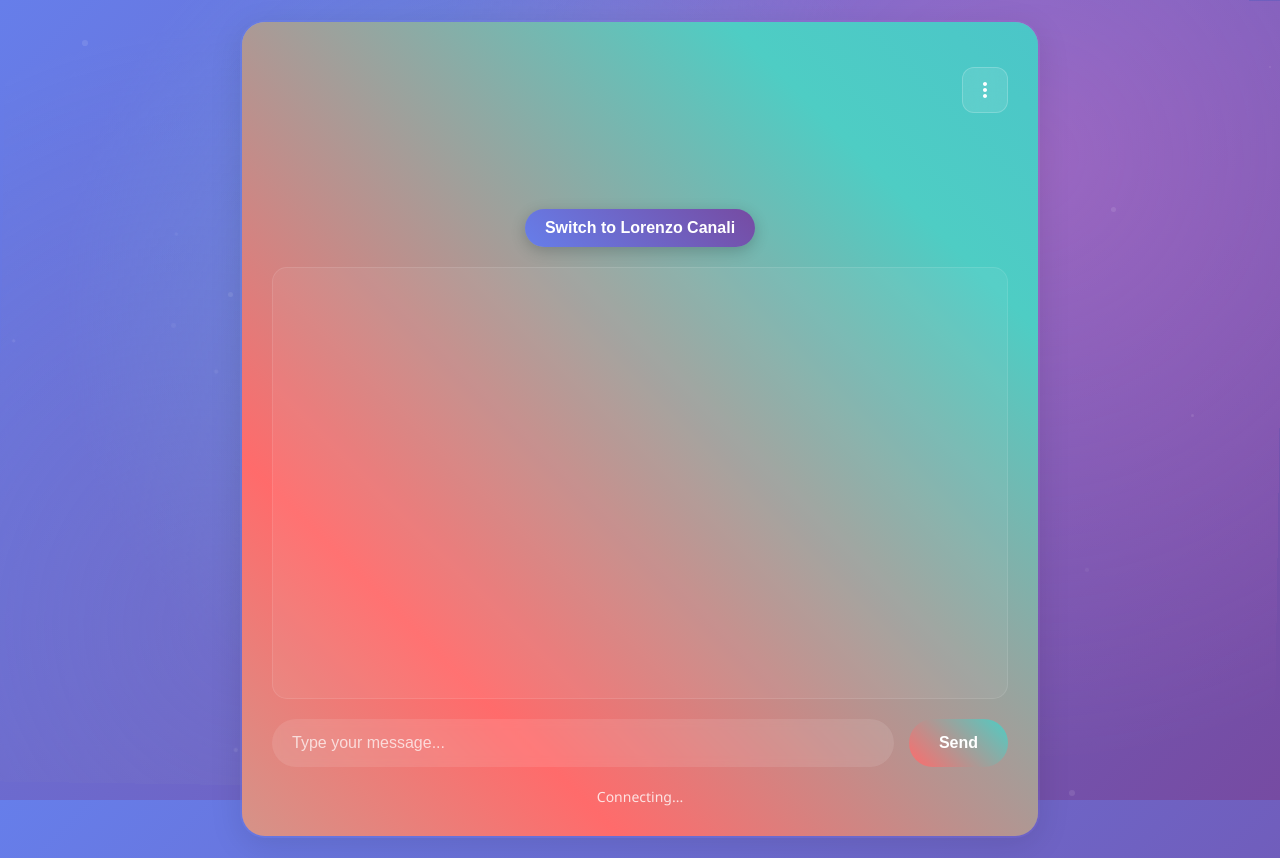
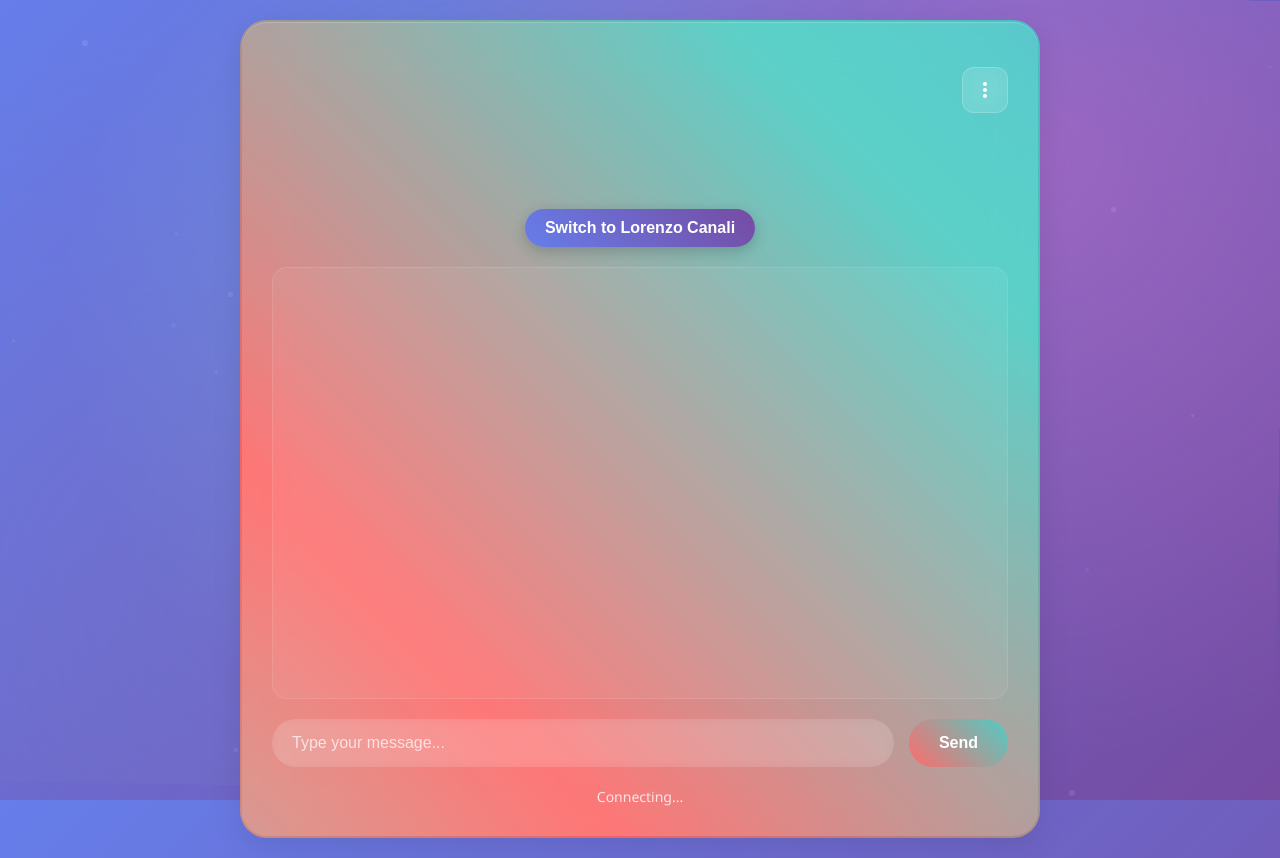
Before and after one commit to ThemAiI4H/Digital-Twins, a website: page frontend/index.html in a window 1280 px wide. Drawn offline with nearby package versions, Linux system fonts and the light colour scheme.

Commit message:
Fix animated gradient border - proper positioning and always visible

```diff
--- a/frontend/index.html
+++ b/frontend/index.html
@@ -7,7 +7,8 @@
     <link rel="stylesheet" href="styles.css">
 </head>
 <body>
-    <div class="container">
+    <div class="gradient-border">
+        <div class="container">
         <div class="header">
             <h1 class="title" id="title">Digital Twin Chat - Warren Buffett</h1>
             <button id="settingsButton" class="settings-button" title="Settings">
@@ -45,6 +46,7 @@
             </div>
         </div>
         <div id="status" class="status">Connecting...</div>
+        </div>
     </div>
 
     <!-- Background particles -->
--- a/frontend/styles.css
+++ b/frontend/styles.css
@@ -79,6 +79,29 @@ body::before {
     50% { transform: translateY(-20px) rotate(180deg); opacity: 1; }
 }
 
+/* Animated Gradient Border Container */
+.gradient-border {
+    max-width: 800px;
+    width: 100%;
+    padding: 2px;
+    border-radius: 27px;
+    background: linear-gradient(45deg,
+        #ff6b6b, #4ecdc4, #45b7d1, #96ceb4,
+        #ff6b6b, #4ecdc4, #45b7d1, #96ceb4);
+    background-size: 400% 400%;
+    animation: borderGradient 8s ease-in-out infinite;
+    position: relative;
+}
+
+@keyframes borderGradient {
+    0%, 100% {
+        background-position: 0% 50%;
+    }
+    50% {
+        background-position: 100% 50%;
+    }
+}
+
 .container {
     max-width: 800px;
     width: 100%;
@@ -91,33 +114,6 @@ body::before {
         inset 0 1px 0 rgba(255, 255, 255, 0.2);
     position: relative;
     overflow: hidden;
-    border: 2px solid transparent;
-    background-clip: padding-box;
-}
-
-.container::before {
-    content: '';
-    position: absolute;
-    top: -2px;
-    left: -2px;
-    right: -2px;
-    bottom: -2px;
-    background: linear-gradient(45deg,
-        #ff6b6b, #4ecdc4, #45b7d1, #96ceb4,
-        #ff6b6b, #4ecdc4, #45b7d1, #96ceb4);
-    background-size: 400% 400%;
-    border-radius: 27px;
-    z-index: -1;
-    animation: borderGradient 8s ease-in-out infinite;
-}
-
-@keyframes borderGradient {
-    0%, 100% {
-        background-position: 0% 50%;
-    }
-    50% {
-        background-position: 100% 50%;
-    }
 }
 
 /* Header */
```
